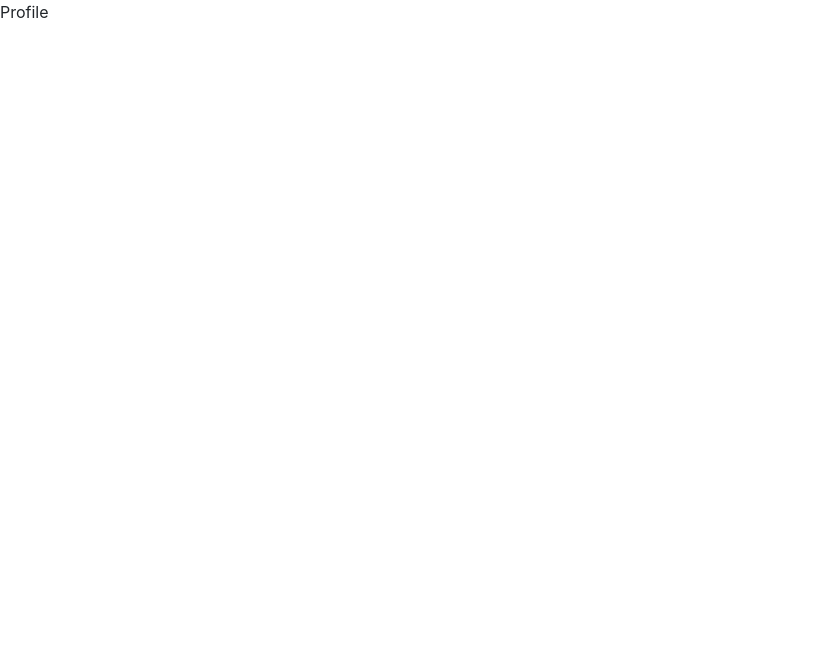
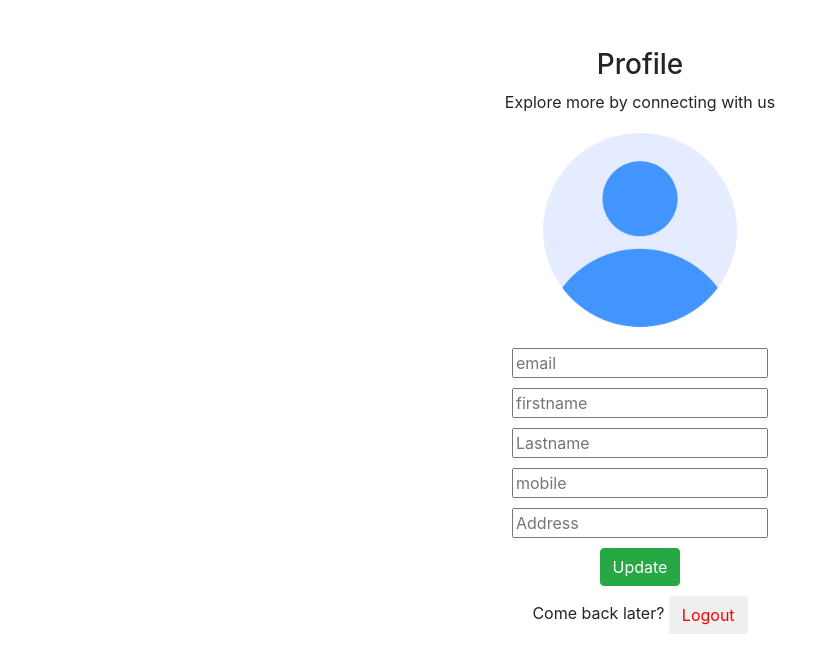
Before and after one commit to Gokul215/OTP-verification-MERN, a React (Create React App) app in the folder client/: page /Profile in a window 1280 px wide. Shown: the top 672 px of the page, without its empty margins (0-837 px from the left). Built offline with nearby package versions, Linux system fonts and the light colour scheme.

Commit message:
profile component created

```diff
--- a/client/src/components/Profile.js
+++ b/client/src/components/Profile.js
@@ -1,7 +1,139 @@
-import React from 'react'
+import React, { useState } from "react";
+import avatar from "../assets/profile.png";
+
+
+import {useFormik} from 'formik';
+import {Toaster} from 'react-hot-toast';
+import {profileValidation} from "../helper/validate";
+import { useRef } from "react";
+// import convert from "../helper/convert";
+
+
+
+
 
 export default function Profile() {
+
+  const [file,setfile]=useState();
+  const image=useRef("");
+
+  const formik=useFormik({
+       initialValues:
+       {
+        email: '',
+        Firstname: '',
+        LastName:'',
+        mobile:'',
+        address: ''
+       },
+       validateOnBlur:false,
+       validateOnChange:false,
+       validate:profileValidation,
+
+       onSubmit:async values=>{
+        values = await Object.assign(values, { profile : file })
+        console.log(values)
+       }
+
+
+  })
+
+
+  const  onUpload = async e =>{
+    // const base64 = convert(e.target.files[0]);
+    // setfile(base64);
+    const file = e.target.files[0];
+
+    if (file) {
+      const reader = new FileReader();
+      reader.readAsDataURL(file);
+
+      reader.onloadend = () => {
+        setfile(reader.result);
+      };
+
+
+    }
+
+  }
+
+  const uploadphoto =()=>{
+    image.current.click();
+  }
+
   return (
-    <div>Profile</div>
-  )
+    <div>
+     <Toaster position="top-center" reverseOrder={false}></Toaster>
+     <div className="container-well mt-5 ">
+      <div className="row justify-content-center  ">
+
+        <h3 className="col-1.5 mt-10">Profile</h3>
+      </div>
+      <div className="row justify-content-center">
+        <p className="col-2.5">Explore more by connecting with us</p>
+      </div>
+
+
+      <form name="form" onSubmit={formik.handleSubmit}>
+
+      <div className="row justify-content-center ">
+      <div class="col-md-2-sm-1  px-0"  >
+
+      <label htmlFor="proile">
+
+
+        <img style={{height:200}}
+          className="img-responive "
+          src={file || avatar}
+           onClick={uploadphoto}
+
+          alt="proile"
+
+        />
+
+      </label>
+
+        <input  values= {formik.values.profile} style={{display:"none"}} ref={image}  onChange={onUpload} type="file" id="profile" name="profile" />
+        </div>
+
+      </div>
+      <div className="row justify-content-center " onSubmit={formik.handleSubmit}>
+          <input className="text  " style={{marginTop:10}} type="email" name="email" onChange={formik.handleChange} value={formik.values.email} placeholder="email" ></input>
+
+
+        </div>
+        <div className="row justify-content-center " onSubmit={formik.handleSubmit}>
+
+          <input className="text " style={{marginTop:10}} type="text" name="Firstname" onChange={formik.handleChange} value={formik.values.Firstname} placeholder="firstname" ></input>
+
+
+        </div>
+        <div className="row justify-content-center " onSubmit={formik.handleSubmit}>
+
+        <input className="text " style={{marginTop:10}} type="text" name="Lastname" onChange={formik.handleChange} value={formik.values.Lastname} placeholder="Lastname" ></input>
+
+
+      </div>
+        <div className="row justify-content-center " onSubmit={formik.handleSubmit}>
+
+          <input className="text  " style={{marginTop:10}} type="text" name="mobile" onChange={formik.handleChange} value={formik.values.mobile} placeholder="mobile" ></input>
+
+        </div>
+        <div className="row justify-content-center " onSubmit={formik.handleSubmit}>
+
+        <input className="text " style={{marginTop:10}} type="text" name="Address" onChange={formik.handleChange} value={formik.values.Address} placeholder="Address" ></input>
+
+
+      </div>
+        <div  className="row justify-content-center  ">
+          <button  type='submit' style={{marginTop:10}} onSubmit={formik.handleSubmit} className="btn btn-success">Update</button>
+        </div>
+        <div className="row justify-content-center  ">
+          <p style={{marginTop:"10px"}}>Come back later? <button className="btn" style={{color: "red"}}>Logout</button></p>
+        </div>
+
+        </form>
+    </div>
+    </div>
+  );
 }
```
